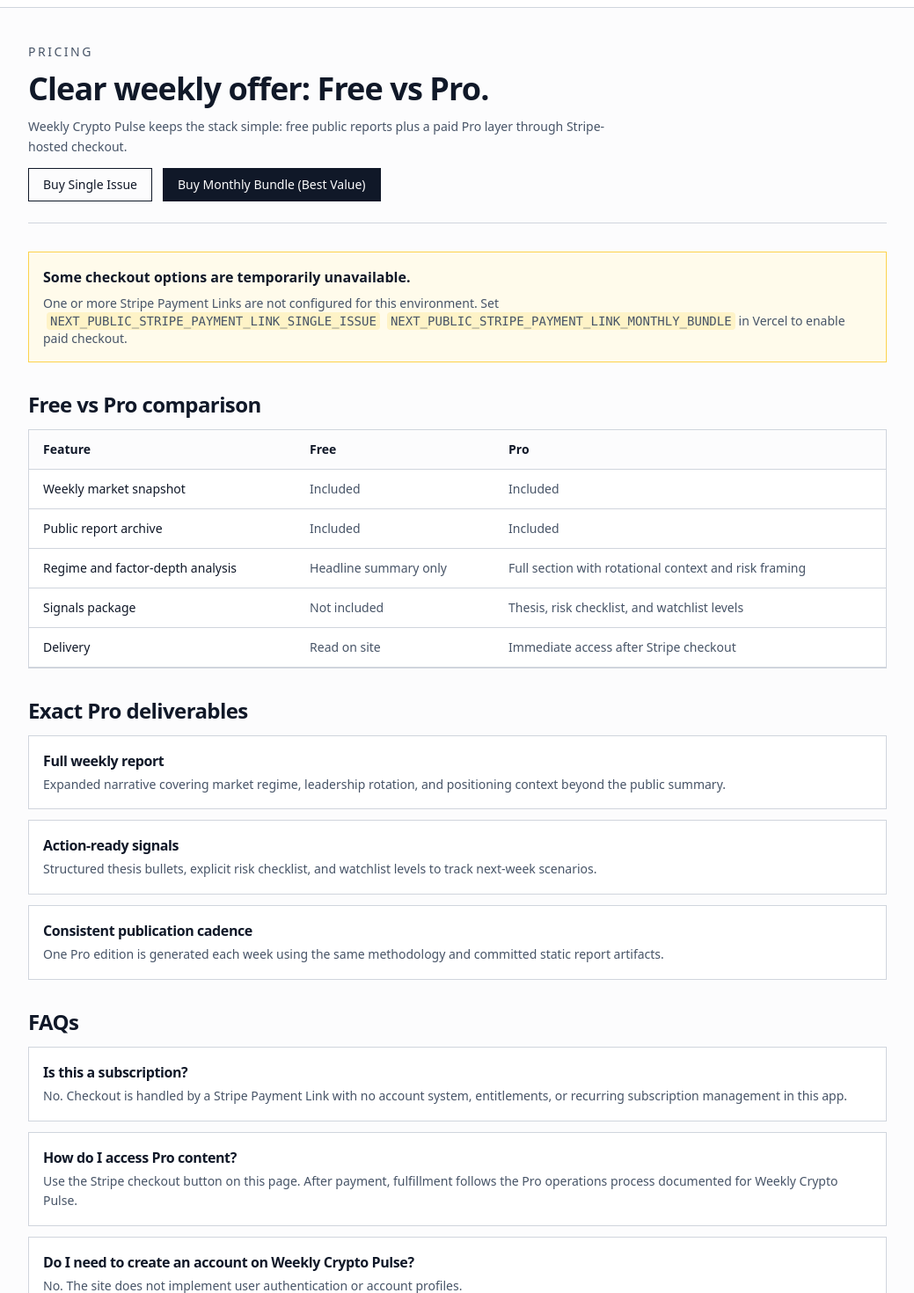
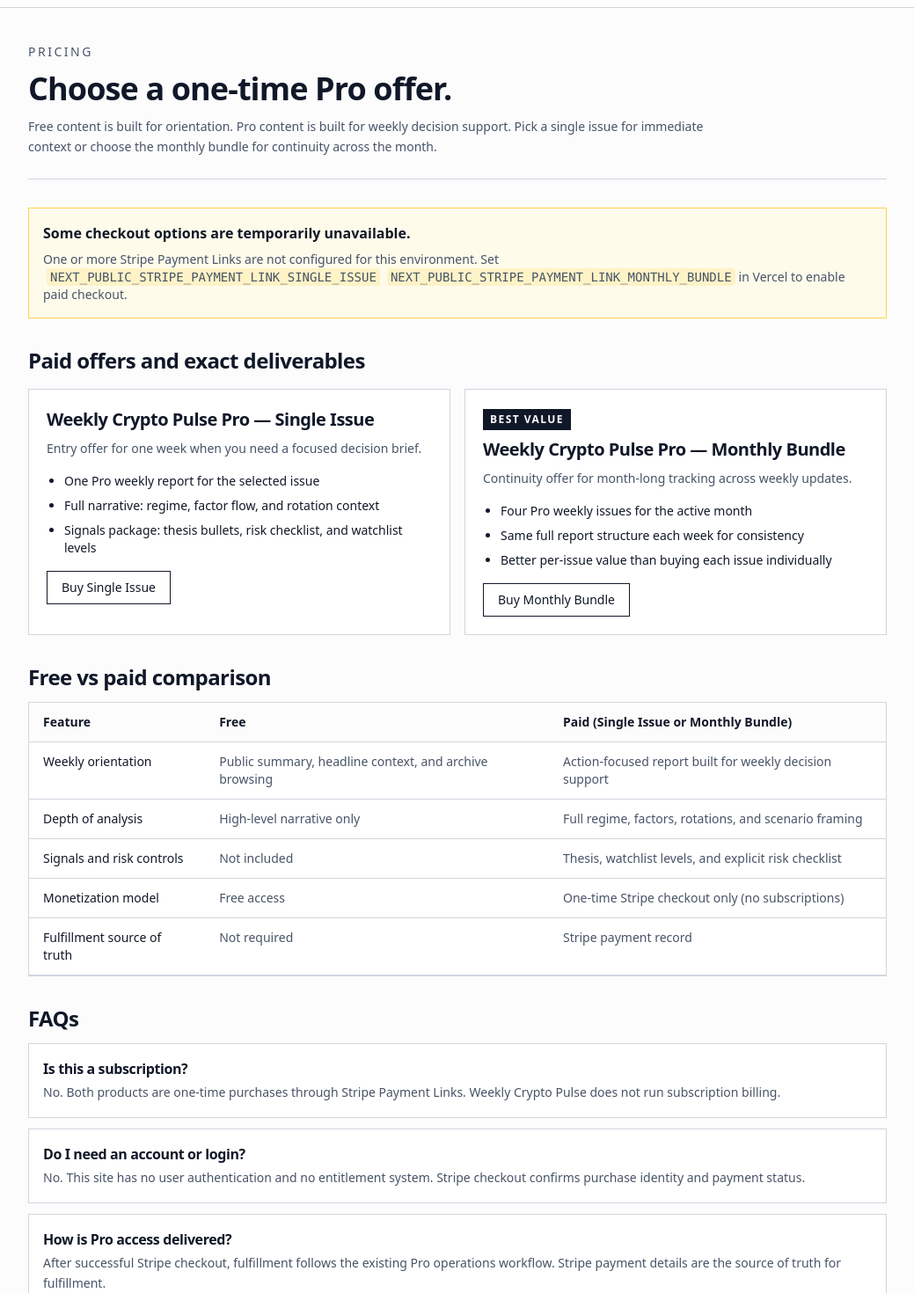
Before and after one commit to castanhf/Weekly-Crypto-Pulse, a Next.js app: page /pro in a window 1280 px wide. Shown: the part 60-1530 px from the top of the page at 88% size, without its empty margins (120-1159 px from the left). Built offline with nearby package versions, Linux system fonts and the light colour scheme; no server answers.

Commit message:
Improve paid offer clarity on Pro page

```diff
--- a/app/pro/page.tsx
+++ b/app/pro/page.tsx
@@ -2,19 +2,23 @@ import type { Metadata } from 'next';
 
 import { ProCta } from '@/components/pro/pro-cta';
 import { createProMetadata } from '@/lib/seo';
-import { getMissingProOfferEnvVarNames, hasMissingProOfferPaymentLink } from '@/lib/pro-offers';
+import { getMissingProOfferEnvVarNames, hasMissingProOfferPaymentLink, type ProOffer } from '@/lib/pro-offers';
 
 export const metadata: Metadata = createProMetadata();
 
 type PlanComparisonRow = Readonly<{
   feature: string;
   free: string;
-  pro: string;
+  paid: string;
 }>;
 
-type Deliverable = Readonly<{
+type OfferCard = Readonly<{
+  offer: ProOffer;
+  badge?: string;
   title: string;
-  description: string;
+  positioning: string;
+  deliverables: ReadonlyArray<string>;
+  ctaLabel: string;
 }>;
 
 type FaqItem = Readonly<{
@@ -24,45 +28,55 @@ type FaqItem = Readonly<{
 
 const PLAN_COMPARISON_ROWS: ReadonlyArray<PlanComparisonRow> = [
   {
-    feature: 'Weekly market snapshot',
-    free: 'Included',
-    pro: 'Included'
+    feature: 'Weekly orientation',
+    free: 'Public summary, headline context, and archive browsing',
+    paid: 'Action-focused report built for weekly decision support'
   },
   {
-    feature: 'Public report archive',
-    free: 'Included',
-    pro: 'Included'
+    feature: 'Depth of analysis',
+    free: 'High-level narrative only',
+    paid: 'Full regime, factors, rotations, and scenario framing'
   },
   {
-    feature: 'Regime and factor-depth analysis',
-    free: 'Headline summary only',
-    pro: 'Full section with rotational context and risk framing'
+    feature: 'Signals and risk controls',
+    free: 'Not included',
+    paid: 'Thesis, watchlist levels, and explicit risk checklist'
   },
   {
-    feature: 'Signals package',
-    free: 'Not included',
-    pro: 'Thesis, risk checklist, and watchlist levels'
+    feature: 'Monetization model',
+    free: 'Free access',
+    paid: 'One-time Stripe checkout only (no subscriptions)'
   },
   {
-    feature: 'Delivery',
-    free: 'Read on site',
-    pro: 'Immediate access after Stripe checkout'
+    feature: 'Fulfillment source of truth',
+    free: 'Not required',
+    paid: 'Stripe payment record'
   }
 ] as const;
 
-const PRO_DELIVERABLES: ReadonlyArray<Deliverable> = [
+const OFFER_CARDS: ReadonlyArray<OfferCard> = [
   {
-    title: 'Full weekly report',
-    description:
-      'Expanded narrative covering market regime, leadership rotation, and positioning context beyond the public summary.'
+    offer: 'singleIssue',
+    title: 'Weekly Crypto Pulse Pro — Single Issue',
+    positioning: 'Entry offer for one week when you need a focused decision brief.',
+    deliverables: [
+      'One Pro weekly report for the selected issue',
+      'Full narrative: regime, factor flow, and rotation context',
+      'Signals package: thesis bullets, risk checklist, and watchlist levels'
+    ],
+    ctaLabel: 'Buy Single Issue'
   },
   {
-    title: 'Action-ready signals',
-    description: 'Structured thesis bullets, explicit risk checklist, and watchlist levels to track next-week scenarios.'
-  },
-  {
-    title: 'Consistent publication cadence',
-    description: 'One Pro edition is generated each week using the same methodology and committed static report artifacts.'
+    offer: 'monthlyBundle',
+    badge: 'Best value',
+    title: 'Weekly Crypto Pulse Pro — Monthly Bundle',
+    positioning: 'Continuity offer for month-long tracking across weekly updates.',
+    deliverables: [
+      'Four Pro weekly issues for the active month',
+      'Same full report structure each week for consistency',
+      'Better per-issue value than buying each issue individually'
+    ],
+    ctaLabel: 'Buy Monthly Bundle'
   }
 ] as const;
 
@@ -70,20 +84,22 @@ const FAQ_ITEMS: ReadonlyArray<FaqItem> = [
   {
     question: 'Is this a subscription?',
     answer:
-      'No. Checkout is handled by a Stripe Payment Link with no account system, entitlements, or recurring subscription management in this app.'
+      'No. Both products are one-time purchases through Stripe Payment Links. Weekly Crypto Pulse does not run subscription billing.'
   },
   {
-    question: 'How do I access Pro content?',
+    question: 'Do I need an account or login?',
     answer:
-      'Use the Stripe checkout button on this page. After payment, fulfillment follows the Pro operations process documented for Weekly Crypto Pulse.'
+      'No. This site has no user authentication and no entitlement system. Stripe checkout confirms purchase identity and payment status.'
   },
   {
-    question: 'Do I need to create an account on Weekly Crypto Pulse?',
-    answer: 'No. The site does not implement user authentication or account profiles.'
+    question: 'How is Pro access delivered?',
+    answer:
+      'After successful Stripe checkout, fulfillment follows the existing Pro operations workflow. Stripe payment details are the source of truth for fulfillment.'
   },
   {
-    question: 'Can I still read free content?',
-    answer: 'Yes. The free archive and public weekly highlights remain available without payment.'
+    question: 'Can I continue reading free content?',
+    answer:
+      'Yes. Free report summaries, archive pages, methodology, and disclaimer content remain publicly available.'
   }
 ] as const;
 
@@ -95,18 +111,11 @@ export default function ProPage(): JSX.Element {
     <section className="space-y-8">
       <header className="space-y-3 border-b border-line pb-6">
         <p className="text-sm uppercase tracking-[0.18em] text-muted">Pricing</p>
-        <h1 className="max-w-3xl text-4xl font-semibold tracking-tight">Clear weekly offer: Free vs Pro.</h1>
-        <p className="max-w-2xl text-sm leading-relaxed text-muted">
-          Weekly Crypto Pulse keeps the stack simple: free public reports plus a paid Pro layer through Stripe-hosted checkout.
+        <h1 className="max-w-3xl text-4xl font-semibold tracking-tight">Choose a one-time Pro offer.</h1>
+        <p className="max-w-3xl text-sm leading-relaxed text-muted">
+          Free content is built for orientation. Pro content is built for weekly decision support. Pick a single issue for
+          immediate context or choose the monthly bundle for continuity across the month.
         </p>
-        <div className="flex flex-wrap gap-3">
-          <ProCta label="Buy Single Issue" offer="singleIssue" />
-          <ProCta
-            className="inline-flex border border-ink bg-ink px-4 py-2 text-sm font-medium text-paper transition hover:opacity-90"
-            label="Buy Monthly Bundle (Best Value)"
-            offer="monthlyBundle"
-          />
-        </div>
       </header>
 
       {hasMissingOfferLink ? (
@@ -124,13 +133,46 @@ export default function ProPage(): JSX.Element {
         </section>
       ) : null}
 
+      <section aria-labelledby="offers-heading" className="space-y-4">
+        <h2 className="text-2xl font-semibold tracking-tight" id="offers-heading">
+          Paid offers and exact deliverables
+        </h2>
+        <div className="grid gap-4 md:grid-cols-2">
+          {OFFER_CARDS.map((offerCard) => (
+            <article className="space-y-4 border border-line bg-white p-5" key={offerCard.title}>
+              <div className="space-y-2">
+                {offerCard.badge ? (
+                  <p className="inline-flex bg-ink px-2 py-1 text-xs font-semibold uppercase tracking-[0.12em] text-paper">
+                    {offerCard.badge}
+                  </p>
+                ) : null}
+                <h3 className="text-xl font-semibold tracking-tight">{offerCard.title}</h3>
+                <p className="text-sm leading-relaxed text-muted">{offerCard.positioning}</p>
+              </div>
+
+              <ul className="list-disc space-y-2 pl-5 text-sm text-ink">
+                {offerCard.deliverables.map((deliverable) => (
+                  <li key={deliverable}>{deliverable}</li>
+                ))}
+              </ul>
+
+              <ProCta
+                className="inline-flex border border-ink px-4 py-2 text-sm font-medium transition hover:bg-ink hover:text-paper"
+                label={offerCard.ctaLabel}
+                offer={offerCard.offer}
+              />
+            </article>
+          ))}
+        </div>
+      </section>
+
       <section aria-labelledby="comparison-heading" className="space-y-3">
         <h2 className="text-2xl font-semibold tracking-tight" id="comparison-heading">
-          Free vs Pro comparison
+          Free vs paid comparison
         </h2>
         <div className="overflow-x-auto border border-line bg-white">
           <table className="min-w-full border-collapse text-left text-sm">
-            <caption className="sr-only">Weekly Crypto Pulse free versus Pro plan comparison.</caption>
+            <caption className="sr-only">Weekly Crypto Pulse free versus paid offer comparison.</caption>
             <thead className="bg-paper">
               <tr>
                 <th className="border-b border-line px-4 py-3 font-semibold" scope="col">
@@ -140,7 +182,7 @@ export default function ProPage(): JSX.Element {
                   Free
                 </th>
                 <th className="border-b border-line px-4 py-3 font-semibold" scope="col">
-                  Pro
+                  Paid (Single Issue or Monthly Bundle)
                 </th>
               </tr>
             </thead>
@@ -151,26 +193,12 @@ export default function ProPage(): JSX.Element {
                     {row.feature}
                   </th>
                   <td className="border-b border-line px-4 py-3 text-muted">{row.free}</td>
-                  <td className="border-b border-line px-4 py-3 text-muted">{row.pro}</td>
+                  <td className="border-b border-line px-4 py-3 text-muted">{row.paid}</td>
                 </tr>
               ))}
             </tbody>
           </table>
         </div>
-      </section>
-
-      <section aria-labelledby="deliverables-heading" className="space-y-3">
-        <h2 className="text-2xl font-semibold tracking-tight" id="deliverables-heading">
-          Exact Pro deliverables
-        </h2>
-        <ul className="space-y-3 text-sm text-ink">
-          {PRO_DELIVERABLES.map((deliverable) => (
-            <li className="border border-line bg-white p-4" key={deliverable.title}>
-              <h3 className="text-base font-semibold tracking-tight">{deliverable.title}</h3>
-              <p className="mt-1 text-sm leading-relaxed text-muted">{deliverable.description}</p>
-            </li>
-          ))}
-        </ul>
       </section>
 
       <section aria-labelledby="faq-heading" className="space-y-3">
```
